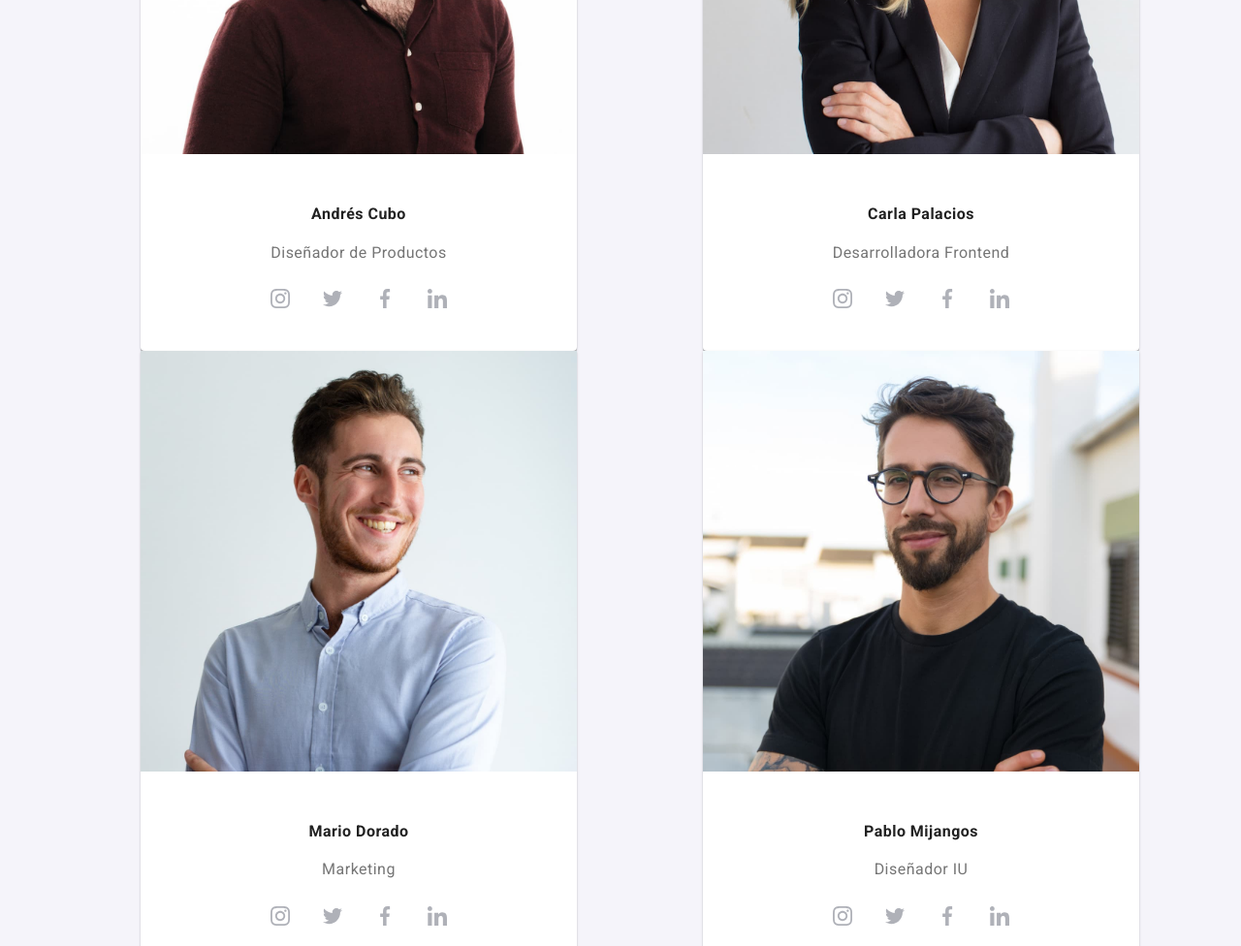
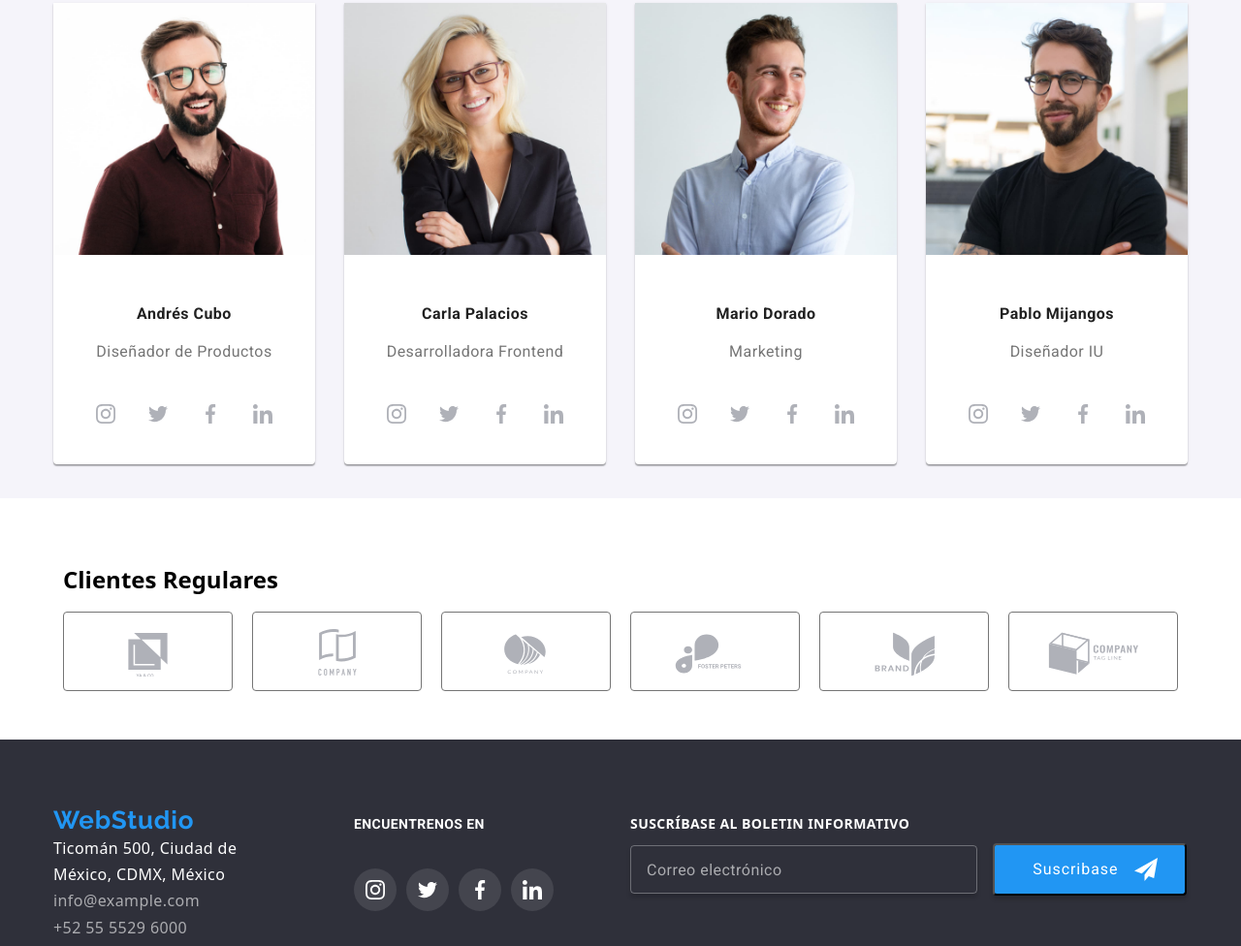
Before and after one commit to Carolinarodr/goit-markup-hw-08, a plain HTML site: page index.html in a window 1280 px wide. Shown: the part 1824-2800 px from the top of the page at 97% size. Drawn offline with nearby package versions, Linux system fonts and the light colour scheme.

Commit message:
diseño responsive de las secciones

```diff
--- a/index.html
+++ b/index.html
@@ -292,18 +292,30 @@
             </li>
             <li class="card__list">
               <picture>
-                <source media="(min-width:1200px)" srcset="
+                <source
+                  media="(min-width:1200px)"
+                  srcset="
                     ./images/team4-desktop.jpg    1x,
                     ./images/team4-desktop@2x.jpg 2x
-                                " />
-                <source media="(min-width:768px)" srcset="
+                  "
+                />
+                <source
+                  media="(min-width:768px)"
+                  srcset="
                     ./images/team4-tablet.jpg    1x,
                     ./images/team4-tablet@2x.jpg 2x
-                                " />
-                <img srcset="
+                  "
+                />
+                <img
+                  srcset="
                     ./images/team4-mobile.jpg    1x,
                     ./images/team4-mobile@2x.jpg 2x
-                                " src="./images/team/mobile/image.jpg" width="450" alt="pablo" loading="lazy" />
+                  "
+                  src="./images/team/mobile/image.jpg"
+                  width="450"
+                  alt="pablo"
+                  loading="lazy"
+                />
               </picture>
               <div class="card__name">
                 <div class="card__profession">
@@ -340,71 +352,59 @@
       <section class="section clients">
         <div class="container">
           <h2 class="text">Clientes Regulares</h2>
-          <div class="clients__clients">
-            <div class="clients__clientes">
-              <div class="clients__container">
+          <ul class="clients__clientes">
+            <li class="clients__container">
               <svg class="clients__logo">
                 <use href="./images/icons.svg#company-1"></use>
               </svg>
-              </div>
-            </div>
-            <div class="clients__clientes">
-              <div class="clients__container">
+            </li>
+            <li class="clients__container">
               <svg class="clients__logo">
                 <use href="./images/icons.svg#company-2"></use>
               </svg>
-              </div>
-            </div>
-            <div class="clients__clientes">
-              <div class="clients__container">
+            </li>
+            <li class="clients__container">
               <svg class="clients__logo">
                 <use href="./images/icons.svg#company-3"></use>
               </svg>
-              </div>
-            </div>
-            <div class="clients__clientes">
-              <div class="clients__container">
+            </li>
+            <li class="clients__container">
               <svg class="clients__logo">
                 <use href="./images/icons.svg#company-4"></use>
               </svg>
-              </div>
-            </div>
-            <div class="clients__clientes">
-              <div class="clients__container">
+            </li>
+            <li class="clients__container">
               <svg class="clients__logo">
                 <use href="./images/icons.svg#company-5"></use>
               </svg>
-              </div>
-            </div>
-            <div class="clients__clientes">
-              <div class="clients__container">
+            </li>
+            <li class="clients__container">
               <svg class="clients__logo">
                 <use href="./images/icons.svg#company-6"></use>
               </svg>
-              </div>
-            </div>
-          </div>
+            </li>
+          </ul>
         </div>
       </section>
   </main>
       <footer class="footer">
-    <div class="container">
-      <div class="footer__footer">
-        <div class="seccion-one">
+        <div class="container footer__container">
+          <div class="footer__info">
             <a href="https://www.google.com/urlsa=t&rct=j&q=&esrc=s&source=web&cd=&ved=2ahUKEwjZ1KeeqvL9AhXumWoFHTuwAtIQFnoECBIQAQ&url=https%3A%2F%2Fwebstudy.pt%2F&usg=AOvVaw30ssXH3MeAgQATn-cXA_QP"
               class="footer__webstudio">WebStudio</a>
-          <address class="footer__address">
-            <a class="footer__direction">
-              <span class="salto">Calz. Ticomán 500, Ciudad de</span>
-              <span class="salto">México, CDMX, México</span>
+            <address class="footer__adress">
+              <ul class="footer__list">
+                <li class="footer__item">
+                  <a href="https://www.google.com.mx/maps/place/Calz.+Ticom%C3%A1n+500,+La+Laguna+Ticoman,+Gustavo+A.+Madero,+07340+Ciudad+de+M%C3%A9xico,+CDMX,+M%C3%A9xico/@19.5102022,-99.1350661,17z/data=!3m1!4b1!4m5!3m4!1s0x85d1f9c66374d1dd:0x72c74207e8767392!8m2!3d19.5102022!4d-99.1324912?entry=ttu"
+                    target="_blank" rel="noopener noreferrer" class="link footer__link"><span class="footer__span">Ticomán
+                      500, Ciudad de México, CDMX, México</span></a>
+                </li>
+                <li class="footer__item">
+                  <a class="link footer__link" href="mailto:info@example.com">info@example.com</a>
+                </li>
+                <li class="footer__item">
+                  <a class="link footer__link" href="tel:+525555296000 ">+52 55 5529 6000
                   </a>
-            <ul class="footer__contacts-list">
-              <li class="footer__contacts-footer">
-                <a class="footer__one-footer" href="mailto:info@devstudio.com">info@devstudio.com</a>
-              </li>
-              <li class="footer__contacts-footer">
-                <a class="footer__one-footer" href="tel+525555296000">
-                  +52 55 5529 6000</a>
                 </li>
               </ul>
             </address>
@@ -434,29 +434,17 @@
               </div>
             </div>
           </div>
-        <div class="seccion-one">
-          <div class="boletin">
-            <h4 class="find">SUSCRÍBASE AL BOLETÍN INFORMATIVO</h4>
-            <form>
-              <label for="email-footer"></label>
-              <div class="boletin__input">
-                <input class="boletin__inputs sin-borde" type="email" id="email" name="email-footer" placeholder="Correo electrónico">
-              </div>
-            </form>
-          </div>
-        </div>
-        <div class="seccion-one">
-          <div class="boletin__container-button">
-            <button class="boletin__buttons sin-borde" type="checkbox">Suscríbase</button>
-            <div class="boletin__container-svg">
-              <svg class="boletin__iconos">
+          <form class="footer__form">
+            <label class="footer__label" for="suscribe">suscríbase al boletin informativo</label>
+            <!-- <div class="footer__input-container"> -->
+            <input class="footer__input" type="email" name="email" id="suscribe" placeholder="Correo electrónico" required />
+            <button type="submit" class="button button--footer">
+              Suscribase<svg class="button__icon" width="16" height="12">
                 <use href="./images/icons.svg#avion"></use>
               </svg>
-            </div>
-          </div>
-        </div>
-        </div>
-      </div>
+            </button>
+            <!-- </div> -->
+          </form>
         </div>
       </footer>
   <!-- Backdrop y Ventana Modal -->
--- a/sass/components/_Section-clients.scss
+++ b/sass/components/_Section-clients.scss
@@ -1,21 +1,27 @@
-.clients {
+    .clients {
     padding: 50px;
-    &__clients {
+    &__clientes {
+        display: flex;
+        flex-wrap: wrap;
+        gap: 20px
+    }
+    &__container {
         display: flex;
         justify-content: center;
-        gap: 30px;
-        padding-top: 44px;
-    }
-    &__container {
-        width: 170px;
-        height: 81px;
+        padding: 14.09px 0;
         border-radius: 4px;
-        border: 1px solid #AFB1B8;
-        display: flex;
-        justify-content: space-around;
-        align-items: center;
+        flex: 1 1 calc((100% - 30px) / 2);
+        border: 1px solid $description-color;
         &:hover {
-            border-color: #2196F3;
+            border-color: $principal-color;
+        }
+
+        @media screen and (min-width: 768px) {
+            flex: 1 1 calc((100% - 60px) / 3);
+        }
+
+        @media screen and (min-width: 1200px) {
+            flex: 1 1 calc((100% - 150px) / 6);
         }
     }
     &__logo {
--- a/sass/components/_card.scss
+++ b/sass/components/_card.scss
@@ -3,19 +3,33 @@
     padding: 35px;
     &__equipment {
         display: flex;
-        flex-wrap: wrap;
-        list-style-type: none;
-        justify-content: space-around;
-        padding-top: 50px;
+        flex-direction: column;
+        gap: 30px;
+        list-style: none;
+        @media screen and (min-width: 1200px) {
+            flex-direction: row;
+            flex-wrap: wrap;
+        }
     }
     &__list {
-        background: $color-white;
-        /* material shadow v1 */
+        width: 100%;
+        background-color: $color-white;
         box-shadow: 0px 1px 3px rgba(0, 0, 0, 0.12), 0px 1px 1px rgba(0, 0, 0, 0.14), 0px 2px 1px rgba(0, 0, 0, 0.2);
-        border-radius: 0px 0px 4px 4px;
+        border-radius: 0 0 4px 4px;
+
+        @media screen and (min-width: 768px) {
+            flex: 1 1 calc((100% - 30px) / 2);
+        }
+
+        @media screen and (min-width: 1200px) {
+            flex: 1 1 calc((100% - 90px) / 4);
+        }
     }
     &__name {
-        padding: 32px;
+        display: flex;
+        flex-direction: column;
+        align-items: center;
+        padding: 30px 0;
     }
     &__person {
         color: #212121;
@@ -35,15 +49,18 @@
 
 .social {
     display: flex;
-    justify-content: center;
+    align-items: center;
+    padding-top: 16px;
     gap: 10px;
     &__link-container {
+        display: flex;
+        justify-content: center;
+        align-items: center;
+        height: 44px;
         width: 44px;
-        height: 44px;
-        border-radius: 22px;
-        display: flex;
-        align-items: center;
-        justify-content: center;
+        border-radius: 50%;
+        transition: background-color 250ms cubic-bezier(0.4, 0, 0.2, 1);
+        ;
     }
     &__link-icon {
         width: 20px;
--- a/sass/components/_footer.scss
+++ b/sass/components/_footer.scss
@@ -1,15 +1,24 @@
-.seccion-one {
+.footer {
+    background-color: #2f303a;
+    padding: 60px 0;
+
+    &__container {
         display: flex;
+        gap: 60px;
         flex-direction: column;
-    padding-left: 60px;
+        align-items: center;
+
+        @media screen and (min-width: 768px) {
+            flex-direction: row;
+            flex-wrap: wrap;
+            justify-content: space-evenly;
+            align-items: baseline;
         }
 
-.footer {
-    background: #2F303A;
-    padding: 60px;
-
-    &__footer {
-        display: flex;
+        @media screen and (min-width: 1200px) {
+            flex-wrap: nowrap;
+            gap: 79px;
+        }
     }
     &__webstudio {
         font-family: $secondary-font;
@@ -20,36 +29,131 @@
         color: #2196F3;
         text-decoration: none;
     }
-    &__direction {
-        font-family: $principal-font;
+    &__info {
+        display: flex;
+        flex-direction: column;
+        align-items: center;
+
+    @media screen and (min-width: 1200px) {
+            align-items: flex-start;
+        }
+    }
+
+    &__list {
+        display: flex;
+        flex-direction: column;
+        align-items: center;
+        width: 231px;
+
+    @media screen and (min-width: 1200px) {
+            align-items: flex-start;
+        }
+    }
+
+    &__link {
+        color: rgba(255, 255, 255, 0.6);
+        line-height: 1.71;
+        font-weight: 400;
+        letter-spacing: 0.42px;
         font-style: normal;
+        text-decoration: none;
+    }
+
+    &__span {
+        display: block;
+        text-align: center;
+        color: $color-white;
+        transition: color 250ms cubic-bezier(0.4, 0, 0.2, 1);
+
+        @media screen and (min-width: 1200px) {
+            text-align: left;
+        }
+    }
+
+    &__span:hover {
+        color: $principal-color;
+    }
+
+
+    &__social-title {
+        text-align: center;
         font-size: 14px;
-        line-height: 24px;
-        letter-spacing: 0.03em;
-        color: #FFFFFF;
+        font-family: Roboto;
+        font-weight: 700;
+        letter-spacing: 0.42px;
+        text-transform: uppercase;
+        color: $color-white;
+
+        @media screen and (min-width: 1200px) {
+            text-align: left;
         }
-    &__contacts-list {
-        list-style: none;
-        padding-left: 0px;
-        margin-top: 0px;
     }
-    &__one-footer {
-        color: #757575;
-        font-family: $principal-font;
+    &__form {
+        display: flex;
+        flex-direction: column;
+        width: 100%;
+        gap: 20px;
+
+        @media screen and (min-width: 1200px) {
+            display: block;
+        }
+    }
+
+    &__label {
+        text-align: center;
+        display: block;
+        color: $color-white;
         font-size: 14px;
         font-style: normal;
-        letter-spacing: 0.28px;
-        text-decoration: none;
-        &:hover {
-            color: #2196F3;
+        font-weight: 700;
+        line-height: normal;
+        letter-spacing: 0.42px;
+        text-transform: uppercase;
+
+        @media screen and (min-width: 1200px) {
+            text-align: left;
+            padding-bottom: 12px;
+
+        }
+    }
+
+    &__input {
+        border-radius: 4px;
+        border: 1px solid rgba(255, 255, 255, 0.30);
+        background: rgba(33, 150, 243, 0.00);
+        box-shadow: 0px 4px 4px 0px rgba(0, 0, 0, 0.15);
+        width: 100%;
+        height: 50px;
+        padding-left: 16px;
+        align-self: center;
+        color: #f5f4fa;
+        transition: border 250ms cubic-bezier(0.4, 0, 0.2, 1);
+
+        @media screen and (min-width: 768px) {
+            width: 450px;
+        }
+
+        @media screen and (min-width: 1200px) {
+            width: 358px;
+            margin-right: 12px;
+        }
+
+        &::placeholder {
+            color: rgba(255, 255, 255, 0.60);
+            font-family: Roboto;
+            font-size: 16px;
+            font-style: normal;
+            font-weight: 400;
+            line-height: 1.25;
+            letter-spacing: 0.48px;
+        }
+
+        &:focus {
+            border: 1px solid $principal-color;
+            outline: none;
         }
     }
 }
-
-.salto {
-    display: block;
-}
-
 .find {
     font-style: normal;
     font-family: $principal-font;
@@ -59,7 +163,6 @@
     text-transform: uppercase;
     color: #FFFFFF;
 }
-
 .networks {
 
     &__flex {
@@ -68,6 +171,7 @@
         gap: 10px;
         padding-top: 20px;
     }
+
     &__link-container {
         width: 44px;
         height: 44px;
@@ -76,10 +180,12 @@
         justify-content: center;
         align-items: center;
         background-color: #FFFFFF1A;
+
         &:hover {
             background-color: #2196f3;
         }
     }
+
     &__link-icon {
         width: 20px;
         height: 20px;
@@ -87,64 +193,39 @@
     }
 }
 
-.boletin {
-    &__input {
-        width: 358px;
-        height: 50px;
+.logo--footer {
+    padding-bottom: 20px;
+}
+
+.social__container--footer {
+    background-color: $description-color;
+}
+
+.social__icon--footer {
+    fill: $color-white;
+}
+
+.button--footer {
+    position: relative;
+    background-color: #2196F3;
+    width: 200px;
+    padding: 10px 72px 10px 39px;
+    letter-spacing: 0.96px;
+    line-height: 1.87;
+    transform: translateY(-1px);
+    align-self: center;
+    color: #FFFFFF;
+    font-family: $principal-font;
     border-radius: 4px;
-        border: 1px solid rgba(255, 255, 255, 0.30);
-        background: rgba(33, 150, 243, 0.00);
     box-shadow: 0px 4px 4px 0px rgba(0, 0, 0, 0.15);
-        padding: 15px;
-        margin-top: 20px;
-    }
-    &__inputs {
-        outline: none;
-        display: flex;
-        width: 241px;
-        height: 20px;
-        flex-direction: column;
-        justify-content: center;
-        font-size: 16px;
-        font-style: normal;
-        font-weight: 400;
-        font-family: $principal-font;
-        line-height: 20px;
-        letter-spacing: 0.48px;
-        border-radius: 4px;
-        background: transparent;
-    }
-    &__container-button {
-        width: 200px;
-        height: 50px;
-        border-radius: 4px;
-        background: #2196F3;
-        box-shadow: 0px 4px 4px 0px rgba(0, 0, 0, 0.15);
-        margin-left: -50px;
-        margin-top: 55px;
-    }
-    &__buttons {
-        color: #FFF;
-        background-color: #2196F3;
-        text-align: center;
-        font-size: 16px;
-        font-family: $principal-font;
-        font-style: normal;
-        font-weight: 700;
-        line-height: 30px;
-        /* 187.5% */
-        letter-spacing: 0.96px;
-        padding: 10px 32px;
     cursor: pointer;
 }
-    &__container-svg {
-        display: flex;
-        margin-top: -41px;
-        margin-left: 139px;
-    }
-    &__iconos {
+
+.button__icon {
+    position: absolute;
+    bottom: 13px;
+    right: 28px;
     width: 24px;
     height: 24px;
-        fill: #ffffff;
+    fill: #FFFFFF;
 }
-}
--- a/sass/main.scss
+++ b/sass/main.scss
@@ -1,3 +1,4 @@
+@import './utils/parametters-general';
 @import './utils/variables.scss';
 @import './components/header';
 @import './components/footer';
--- /dev/null
+++ b/sass/utils/_parametters-general.scss
@@ -0,0 +1,35 @@
+ul {
+    list-style: none;
+    margin: 0;
+    padding: 0;
+}
+
+.section {
+    display: flex;
+    justify-content: center;
+    align-items: center;
+    padding: 94px 0;
+    flex-wrap: wrap;
+}
+
+.header,
+.footer {
+    display: flex;
+    justify-content: center;
+}
+
+.container {
+  // width: 1200px;
+  padding: 0 15px;
+  min-width: 320px;
+  width: 480px;
+  // @media screen and (min-width: 480px) {
+  //   width: 480px;
+  //   }
+  //   @media screen and (min-width: 768px) {
+  //   width: 768px;
+  //   }
+  //   @media screen and (min-width: 1200px) {
+  //   width: 1200px;
+  //   }
+}
```
Also changed, not shown: css/main.min.css, 1 other file. Lines whose indentation alone changed are shown as unchanged.
